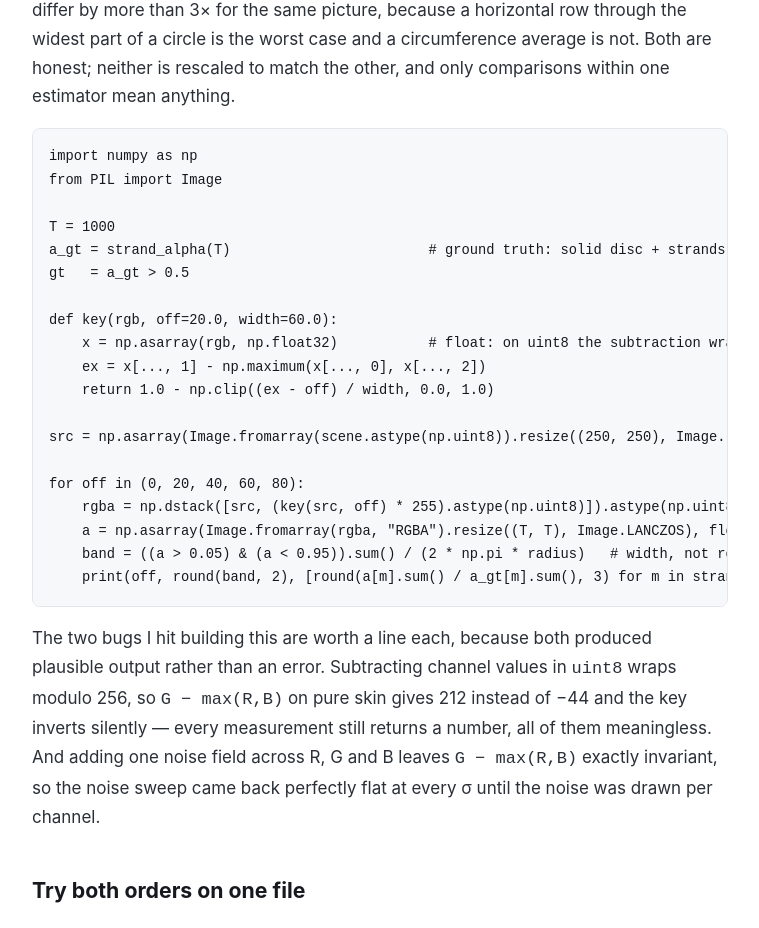
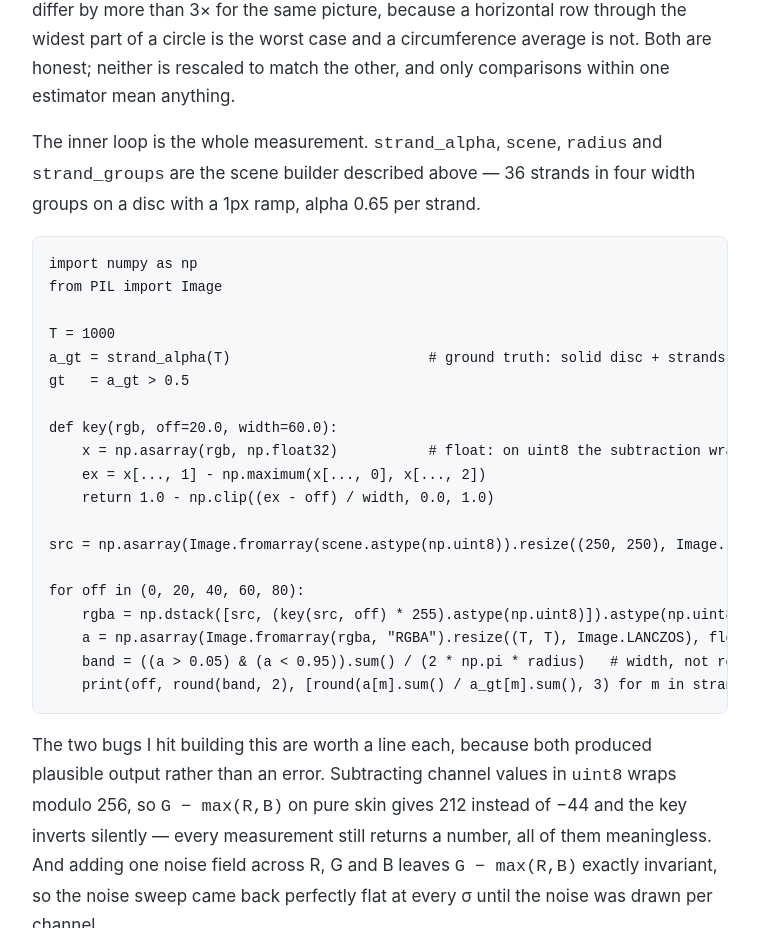
Before and after one commit to celticgemini001/upgolab-remove-background-and-upscale, a plain HTML site: page index.html in a window 1280 px wide. Shown: the part 9092-10020 px from the top of the page, without its empty margins (260-1019 px from the left). Drawn offline with Linux system fonts and the light colour scheme.

Commit message:
Name the snippet's scene-builder inputs so the code block is runnable as printed

```diff
--- a/index.html
+++ b/index.html
@@ -370,6 +370,10 @@ same picture, because a horizontal row through the widest part of a circle is th
 and a circumference average is not. Both are honest; neither is rescaled to match the other,
 and only comparisons within one estimator mean anything.</p>
 
+<p>The inner loop is the whole measurement. <code>strand_alpha</code>, <code>scene</code>,
+<code>radius</code> and <code>strand_groups</code> are the scene builder described above —
+36 strands in four width groups on a disc with a 1px ramp, alpha 0.65 per strand.</p>
+
 <pre><code>import numpy as np
 from PIL import Image
 
```
